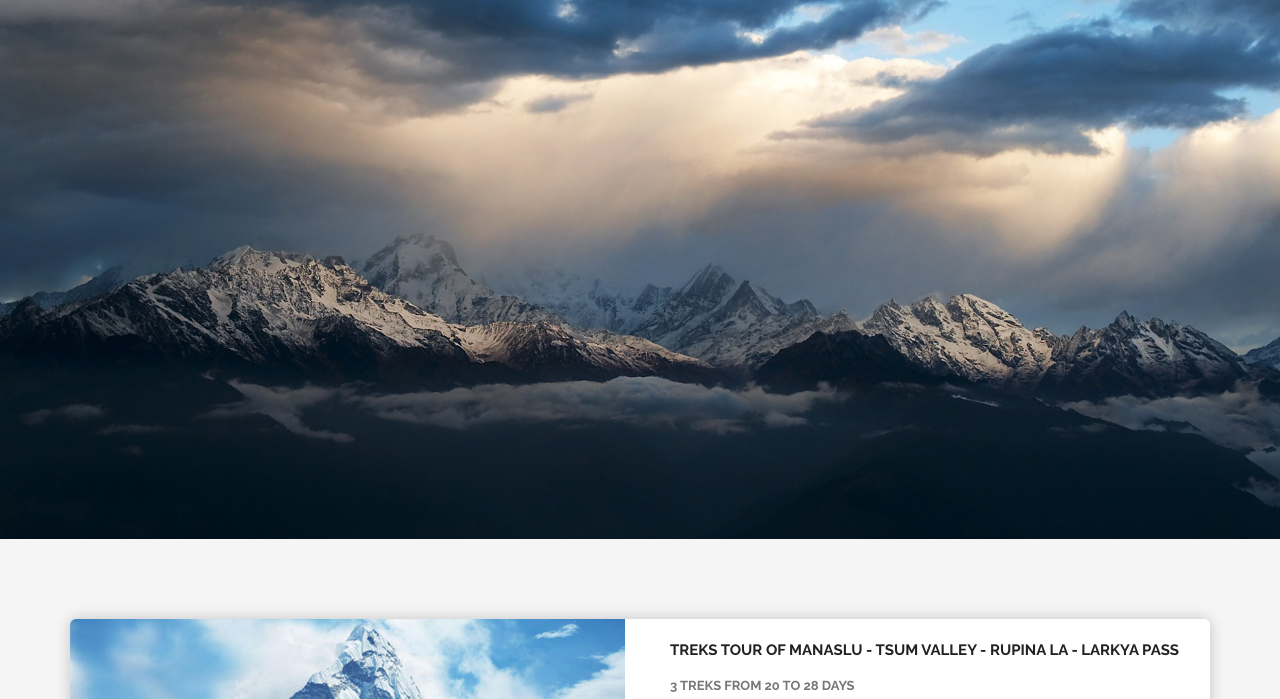
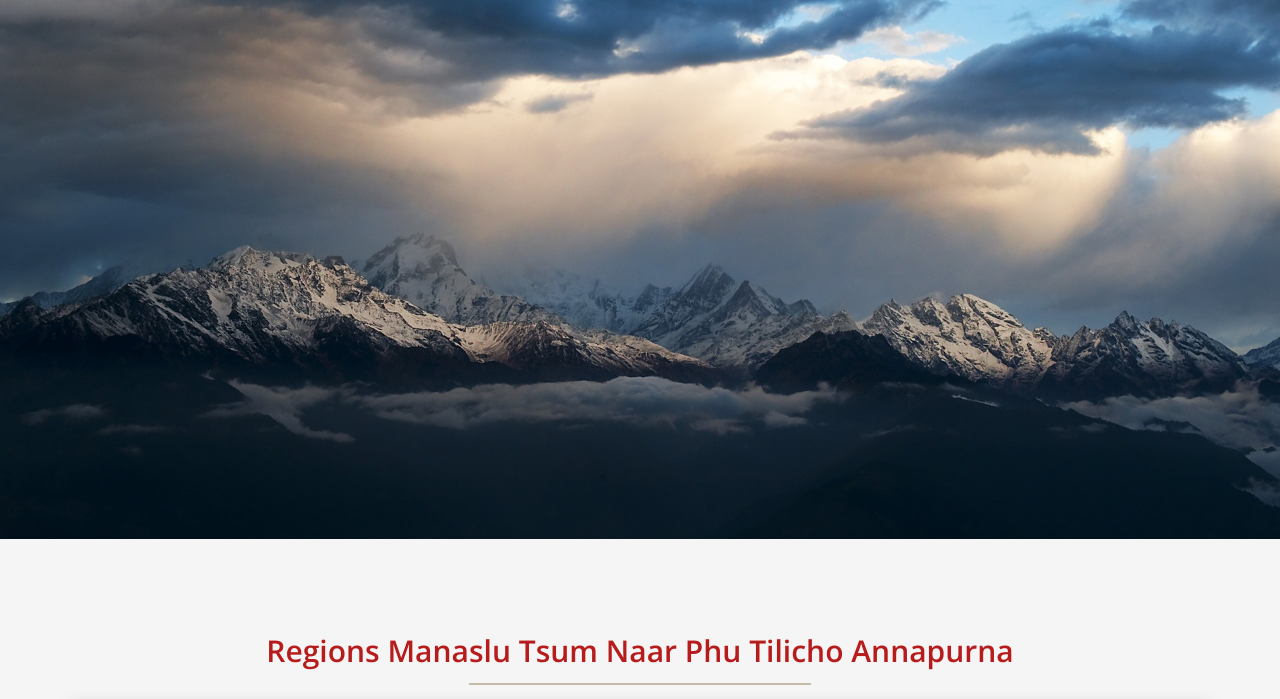
Before and after one commit to PembaTshiring/khumbu, a plain HTML site: page trekking.html in a window 1280 px wide. Shown: the part 101-800 px from the top of the page. Drawn offline with nearby package versions, Linux system fonts and the light colour scheme.

Commit message:
headings nth much

```diff
--- a/css/style.css
+++ b/css/style.css
@@ -309,6 +309,21 @@ Page and heading titles
   background-color: grey;
   padding: 5px 5px;
   color: white;
+}
+
+/*treakking.html ko headers*/
+.trek-heading{
+  text-align: center;
+  font-size: 30px;
+  font-weight: 600;
+  padding-top: 20px;
+  color: #b71c1c;
+}
+.trekking hr{
+    border-color: #c5bbab;
+    width: 30%;
+    border-bottom-width: 1px;
+    border-style: solid;
 }
 
 
--- a/trekking.html
+++ b/trekking.html
@@ -118,9 +118,10 @@
         <div class="page-title">
         </div><!--end page title-->
         <div class="space-80"></div>
-        <div class="container">
+        <div class="container trekking">
             <div class="row">
                 <div class="col-md-12">
+                    <div class="trek-heading">Regions Manaslu Tsum Naar Phu Tilicho Annapurna</div><hr>
                     <div class="causes-list-box">
                         <div class="row vertical-center">
                             <div class="col-sm-6">
@@ -222,7 +223,9 @@
                                 </div>
                             </div>
                         </div>
-                    </div><!--causes box end-->
+                    </div>
+                    <!--causes box end-->
+                    <div class="trek-heading">Regions Khumbu Everest</div><hr>
                     <div class="causes-list-box">
                         <div class="row vertical-center">
                             <div class="col-sm-6">
@@ -301,6 +304,7 @@ After passing the Tashi Lapsa descent into the Rolwaling valley to return to nea
                             </div>
                         </div>
                     </div><!--causes box end-->
+                    <div class="trek-heading">Régions Dolpo Haut Dolpo Mustang Dhaulagiri</div><hr>
                     <div class="causes-list-box">
                         <div class="row vertical-center">
                             <div class="col-sm-6">
@@ -402,6 +406,7 @@ After passing the Tashi Lapsa descent into the Rolwaling valley to return to nea
                             </div>
                         </div>
                     </div><!--causes box end-->
+                <div class="trek-heading">Régions Makalu Kangchenjunga</div><hr>
                     <div class="causes-list-box">
                         <div class="row vertical-center">
                             <div class="col-sm-6">
@@ -452,6 +457,7 @@ After passing the Tashi Lapsa descent into the Rolwaling valley to return to nea
                             </div>
                         </div>
                     </div><!--causes box end-->
+                    <div class="trek-heading">Régions Kathmandu Langtang</div><hr>
                     <div class="causes-list-box">
                         <div class="row vertical-center">
                             <div class="col-sm-6">
@@ -467,7 +473,6 @@ After passing the Tashi Lapsa descent into the Rolwaling valley to return to nea
                                             <h5> - January to May - September to December</h5>
                                             <span>  <a href="level.html">level 2/4 and 4/4</a></span>
                                         </div>
-
                                     </div>
                                     <p>
                                         The inhabitants of Langtang are natives of Tibet they are Sherpas. The passage from the Lauribinayak Pass to 4600 m bypassing the Gosainkund lakes is simply fabulous. Crossing the Langtang through the Kangja La Pass is a must.
```
